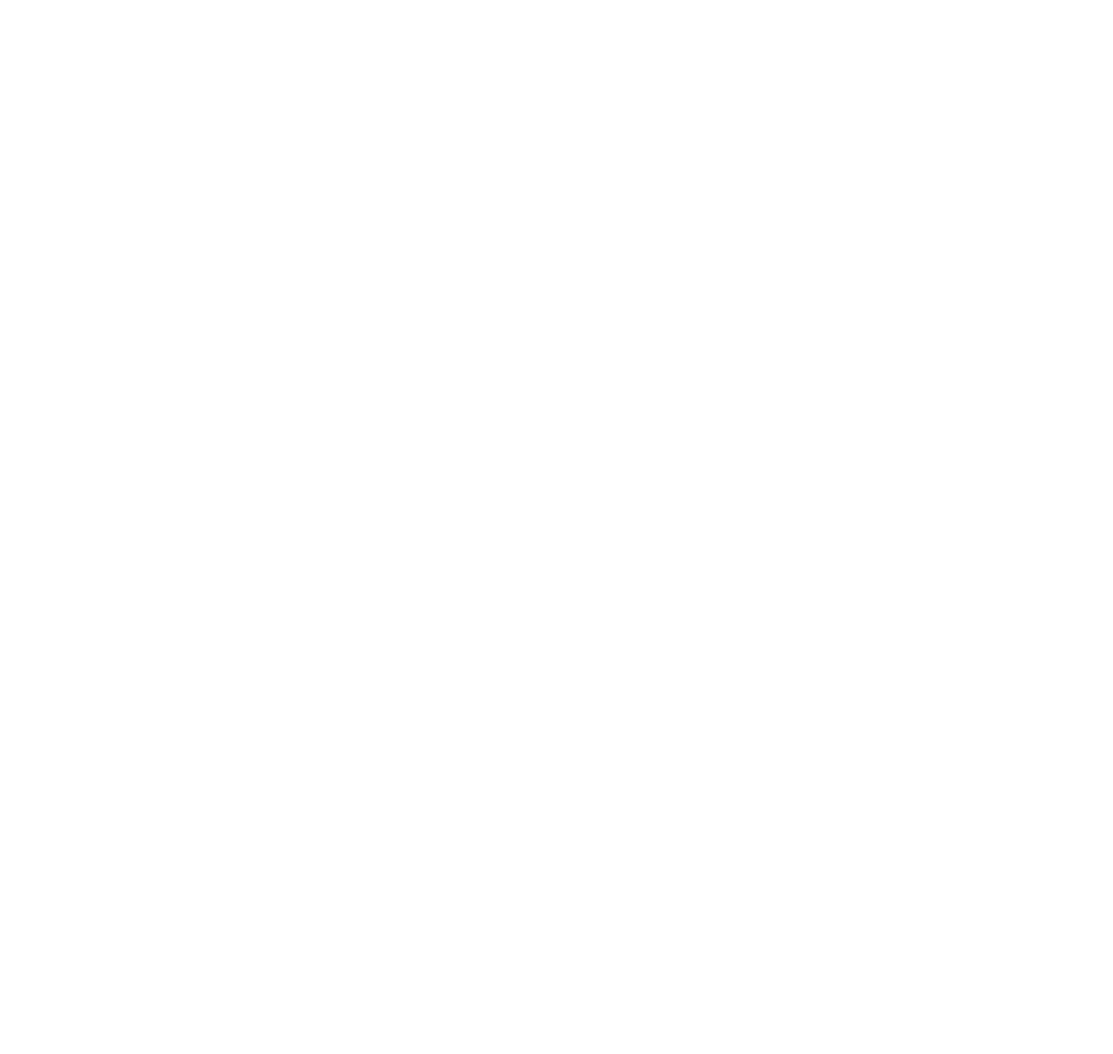
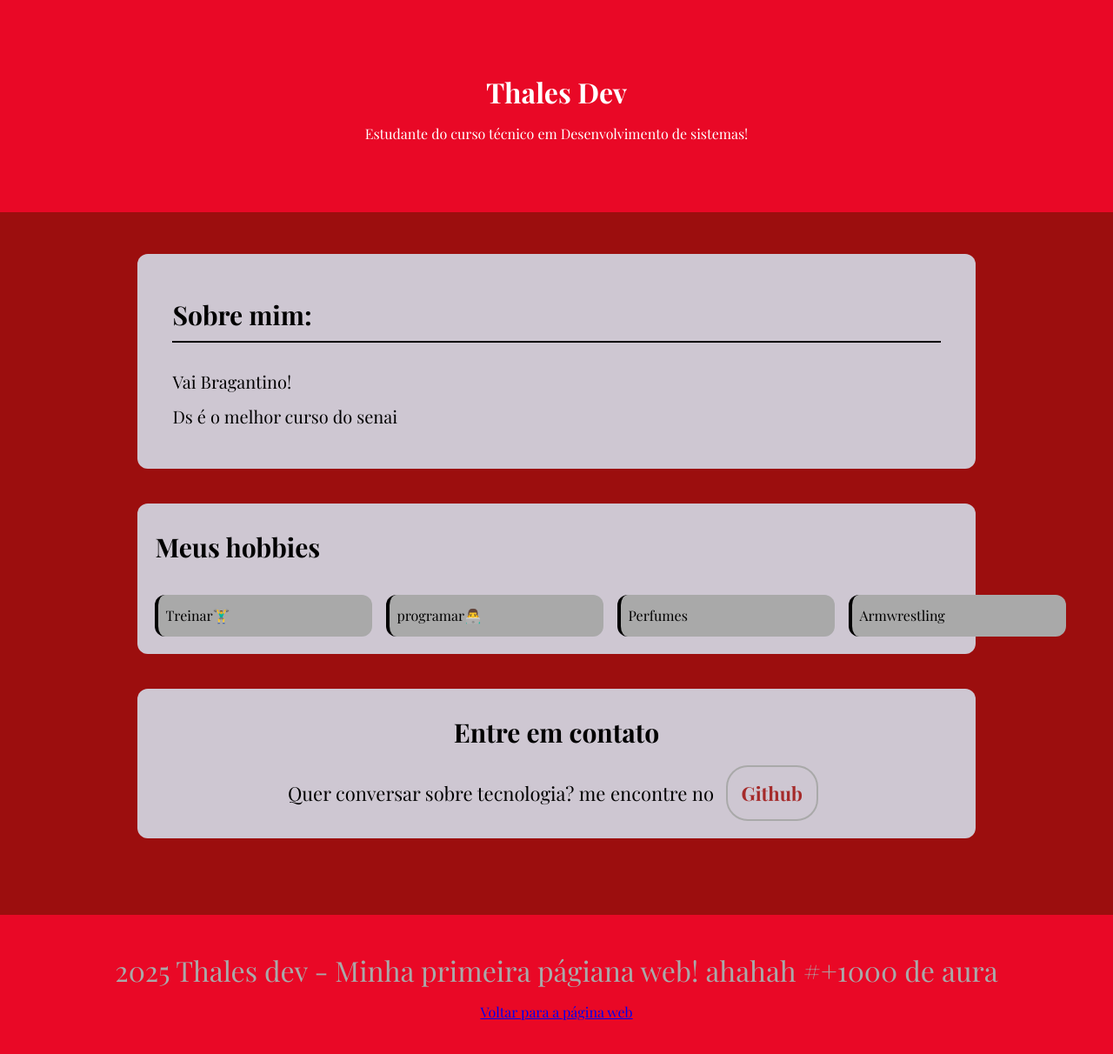
Before and after one commit to Thales971/Meu-perfil, a plain HTML site: page assets/index.html in a window 1280 px wide. Shown: the whole page at 87% size. Before the commit the page ends 800 px from the top, so only its background shows below. Drawn offline with nearby package versions, Linux system fonts and the light colour scheme; files that its build step writes are made by us from their sources; a web font is replaced by a local one.

Commit message:
Cria o proje minha-pagina

```diff
--- a/assets/css/style.css
+++ b/assets/css/style.css
@@ -0,0 +1,142 @@
+@import url('https://fonts.googleapis.com/css2?family=Playfair+Display:ital,wght@0,400..900;1,400..900&display=swap');
+
+
+/* RESET DO CSS */
+* {
+    margin: 0;
+    padding: 0;
+    box-sizing: border-box;
+}
+
+body {
+    font-family: "Playfair Display";
+    display: flex;
+    flex-direction: column;
+    min-height: 100vh;
+    line-height: 2;
+}
+
+
+
+header {
+    background-color:  rgb(233, 8, 38);
+    color: white;
+    padding: 74px;
+    text-align: center;
+    gap:20px
+}
+
+main {
+    background-color: rgb(156, 14, 14);
+    flex: 1;
+    padding: 48px 38px;
+}
+
+#sobre-mim {
+    display: block;
+    background-color: rgba(208, 203, 214, 0.986);
+    width: 80%;
+    margin: 0 auto;
+    padding: 40px;
+    border-radius: 12px;
+    margin-bottom: 40px;
+}
+
+#titulo-sobre-mim {
+    font-size: 30px;
+    margin-bottom: 16px;
+    border-bottom: 2px solid black;
+    margin-bottom: 25px;
+}
+
+.texto-sobre-mim {
+    font-size: 20px;
+}
+
+#meus-hobbies {
+    background-color: rgba(208, 203, 214, 0.986);
+    width: 80%;
+    margin-bottom: 16px;
+    margin: 0 auto;
+    padding: 20px;
+    border-radius: 12px;
+    margin-bottom: 40px;
+}
+
+#titulo-meus-hobbies {
+    font-size: 30px;
+    margin-bottom: 25px;
+}
+
+ul {
+ list-style: none;
+ padding: 0;
+ display: flex;
+ gap: 16px;
+}
+
+li {
+    background-color: darkgray;
+    padding: 8px;
+    border-left: 4px solid black;
+    border-radius: 12px;
+    font-size: 16px;
+    min-width: 250px;
+}
+
+li:hover {
+background-color: rgb(129, 6, 6);
+transform: translateX(5px);
+transition: all 0.3s ease;
+}
+
+#contato {
+    background-color: rgba(208, 203, 214, 0.986);
+    width: 80%;
+    margin-bottom: 16px;
+    margin: 0 auto;
+    padding: 20px;
+    border-radius: 12px;
+    margin-bottom: 40px;
+}
+
+#contato h3 {
+margin-bottom: 8px;
+font-size: 30px;
+text-align: center;
+}
+
+#contato p {
+    font-size: 22px;
+    text-align: center;
+}
+
+#contato a {
+    color: brown;
+    text-decoration: none;
+    font-weight: bold;
+    margin: 0 0.5rem;
+    padding: 0.5rem 1rem;
+    border: 2px solid darkgray;
+    border-radius: 25px;
+    display: inline-block;
+    transition: all 0.3s ease;
+}
+
+#contato a:hover{
+    background-color: rgb(129, 6, 6);
+    color: brown;
+    transform: translate(-2px);
+}
+
+footer {
+    background-color:  rgb(233, 8, 38);
+    color: darkgray;
+    text-align: center;
+    padding: 2rem;
+    width: 100%;
+}
+
+footer p{
+    font-size: 2rem;
+}
--- a/assets/index.html
+++ b/assets/index.html
@@ -1,12 +1,46 @@
 <!DOCTYPE html>
-<html lang="pt-br">
+<html lang="pt-BR">
 <head>
     <meta charset="UTF-8">
     <meta name="viewport" content="width=device-width, initial-scale=1.0">
-    <title>Minha pagina</title>
-    <link rel="stylesheet" href="assets/css/style.css">
+    <title>Primeiro site</title>
+    <link rel="stylesheet" href="./css/style.css">
 </head>
 <body>
+    <header>
 
-</body>
+        <h1>Thales Dev</h1>
+        <p> Estudante do curso técnico em Desenvolvimento de sistemas!</p>
+    </header>
+
+    <main>
+        <section id="sobre-mim">
+<h3 id="titulo-sobre-mim">Sobre mim: </h3>
+<p class="texto-sobre-mim">Vai Bragantino!</p>
+<P class="texto-sobre-mim">Ds é o melhor curso do senai</P>
+        </section>
+
+        <section id="meus-hobbies">
+<h3 id="titulo-meus-hobbies">Meus hobbies </h3>
+<ul>
+    <li>Treinar🏋️‍♂️</li>
+    <li>programar👨‍💻</li>
+    <li>Perfumes</li>
+    <li>Armwrestling</li>
+</ul>
+
+        </section>
+
+        <section id="contato">
+<h3>Entre em contato</h3>
+<p>Quer conversar sobre tecnologia? me encontre no
+      <a href="https://github.com/Thales971" target="_blank">Github</a>
+    </p>
+        </section>
+    </main>
+    <footer>
+        <p>2025 Thales dev - Minha primeira págiana web! ahahah #+1000 de aura</p>
+   <a href="pages/meusGostos.html">Voltar para a página web</a>
+    </footer>
+    </body>
 </html>
```
Also changed, not shown: assets/pages/contato.html (added, +38 -0 lines), assets/pages/meusGostos.html (added, +23 -0 lines).
